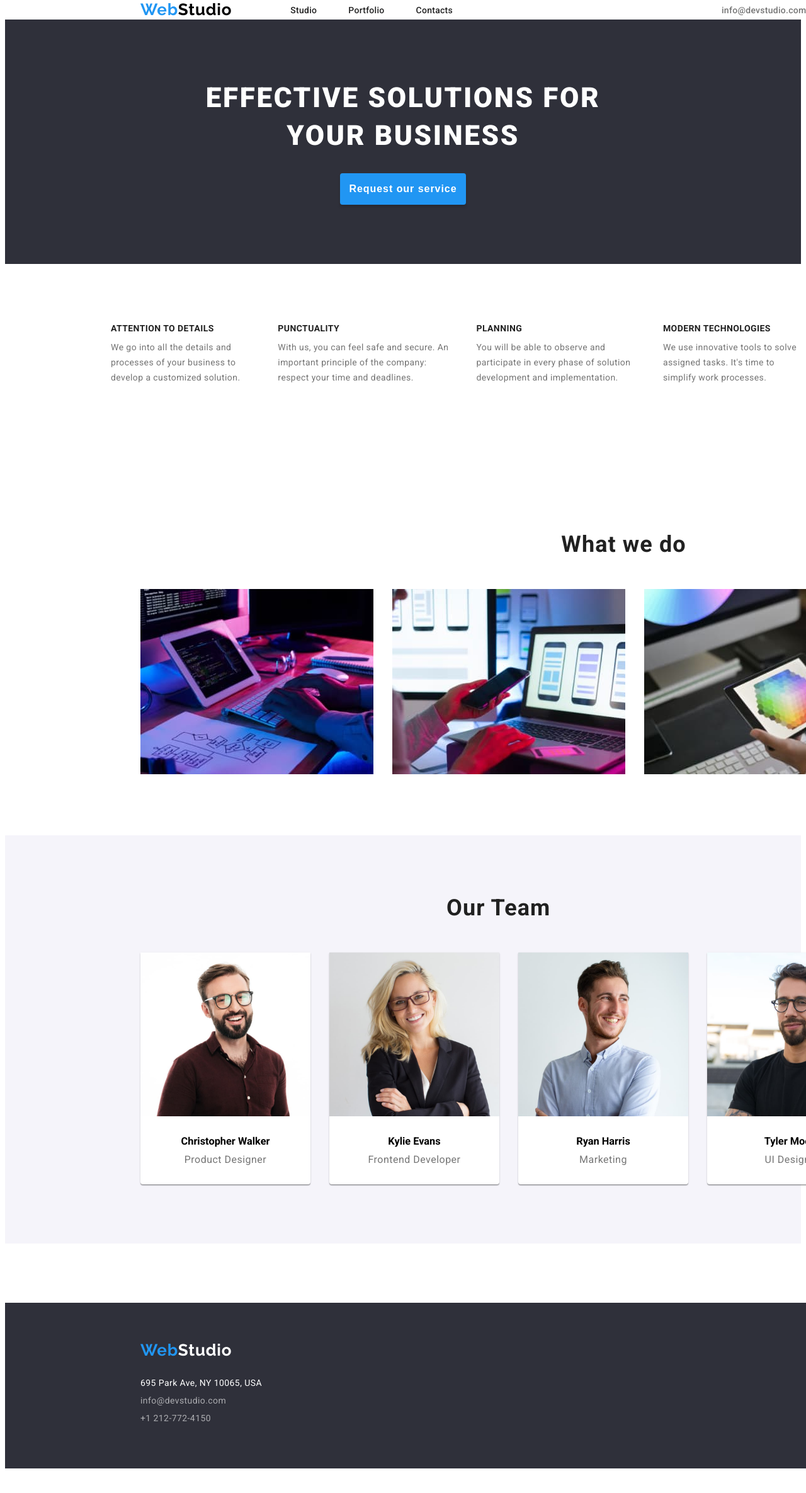
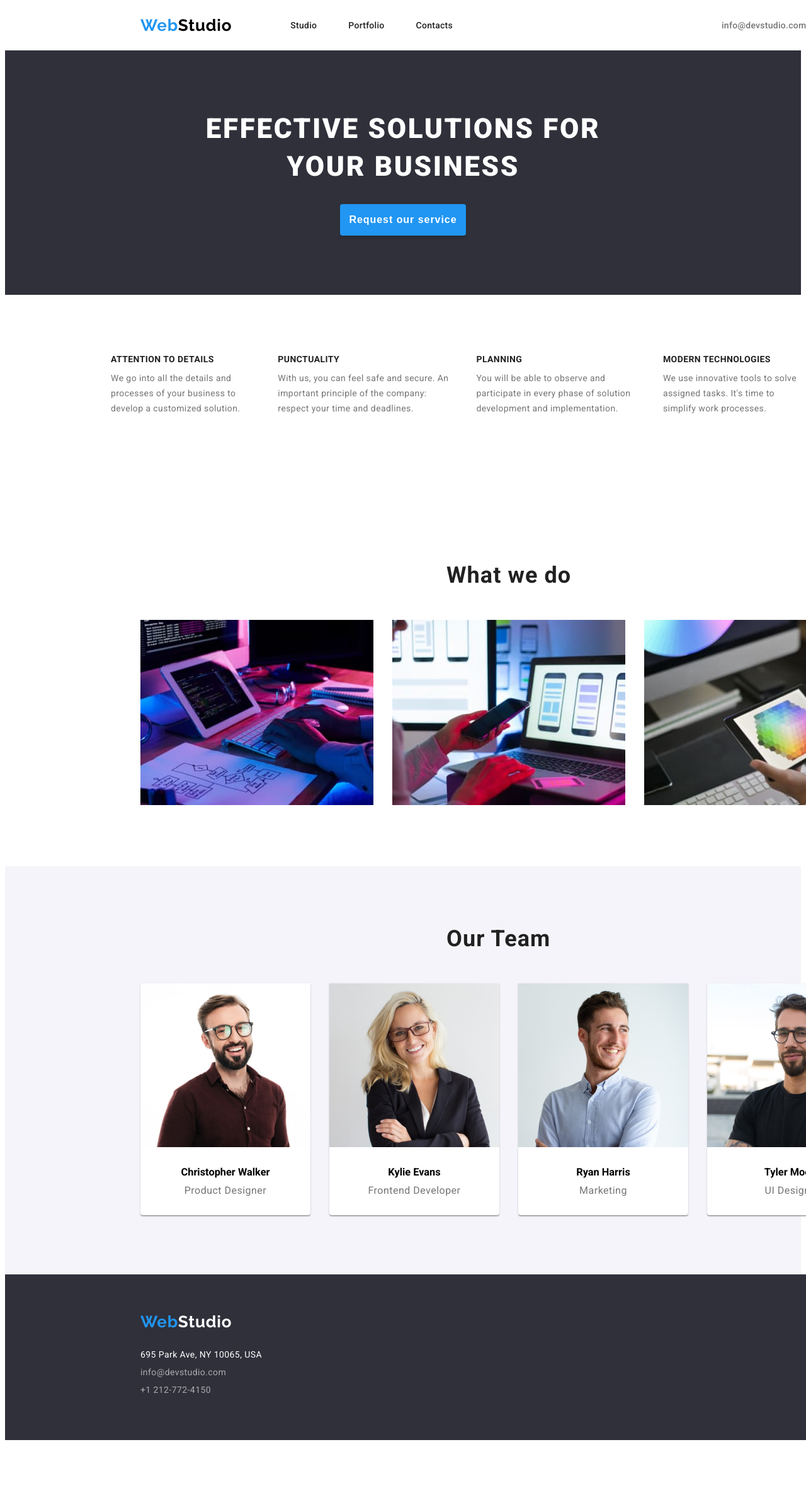
Before and after one commit to vasicris/goit-markup-hw-03, a plain HTML site: page index.html in a window 1280 px wide. Shown: the top 2370 px of the page at 63% size. After the commit the page ends 2286 px from the top, so only its background shows below. Drawn offline with Linux system fonts and the light colour scheme.

Commit message:
27 feb 23:26

```diff
--- a/css/styles.css
+++ b/css/styles.css
@@ -20,9 +20,10 @@ html {
     letter-spacing: 0.02em;
     display: flex;
     justify-content: space-between;
-    align-content: space-evenly;
+    /* align-content: space-evenly; */
     padding: 0 215px;
     width: 100%;
+    align-items: center;
 }
 
 .nav-link {
@@ -38,6 +39,7 @@ html {
     gap: 30px;
     align-items: center;
     padding-inline-start: 0px;
+    padding: 32px 0px;
 }
 
 .header-left :hover {
@@ -158,6 +160,8 @@ li {
     flex-direction: column;
     /*width: 1170px;*/
     /*height: 1360px;*/
+    padding-top: 177px;
+    padding-bottom: 12px;
 }
 
 .button-projects {
@@ -170,6 +174,7 @@ li {
     width: 516px;
     height: 38px;
     padding-left: 444px;
+    padding-bottom: 50px;
 }
 
 .button {
@@ -226,7 +231,6 @@ li {
     color: #212121;
 }
 
-
 .what-we-do {
     display: flex;
     flex-direction: column;
@@ -235,12 +239,11 @@ li {
 }
 
 .title-what-we-do {
-    padding-bottom: 50px;
     margin-top: 44px;
     font-weight: 700;
     font-size: 36px;
     line-height: 42px;
-    text-align: center;
+    /* text-align: center; */
     letter-spacing: 0.03em;
     color: #212121;
     padding-bottom: 50px;
--- a/index.html
+++ b/index.html
@@ -98,7 +98,7 @@
         </div>
     </main>
     <!--FooterSection-->
-    <div class="container section">
+    <div class="container">
     <footer class="footer">
         <a class="WebStudio-info bottom-webstudio" href="Web">Web<span id="studio2">Studio</span></a>
         <address>
```
Also changed, not shown: portofolio.html (+1 -1 lines).
